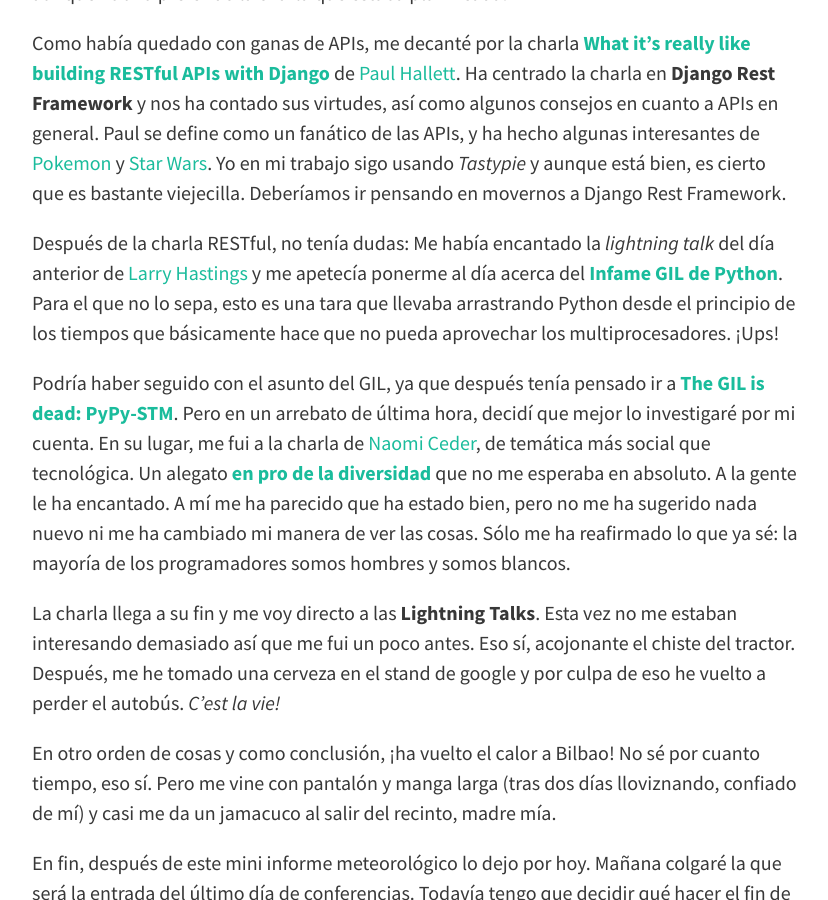
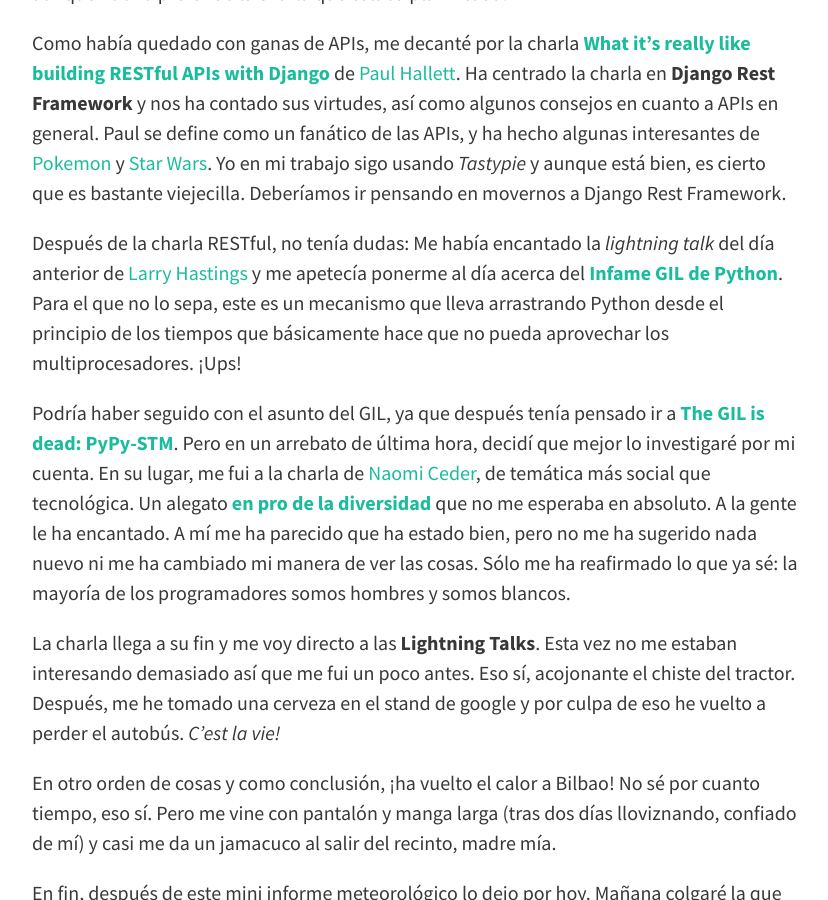
Before and after one commit to MiguelSR/MiguelSR.github.io, a Jekyll site: the page built from _posts/2015-07-24-europython-jueves.markdown, in a window 1280 px wide and 900 px high, scrolled down 1639 px. Shown: the whole window, without its empty margins (224-1052 px from the left). Built offline with Jekyll 4.4.1, drawn with Linux system fonts in a browser that asks for light colours; nearby versions of some CDN libraries; comment, search, counter and statistics services are not loaded.

Commit message:
Fixed word

```diff
--- a/_posts/2015-07-24-europython-jueves.markdown
+++ b/_posts/2015-07-24-europython-jueves.markdown
@@ -26,7 +26,7 @@ Desgraciadamente, la otra charla de APIs REST para aplicaciones JS (que, por cie
 
 Como había quedado con ganas de APIs, me decanté por la charla **[What it's really like building RESTful APIs with Django][restful]** de [Paul Hallett][phallet]. Ha centrado la charla en **Django Rest Framework** y nos ha contado sus virtudes, así como algunos consejos en cuanto a APIs en general. Paul se define como un fanático de las APIs, y ha hecho algunas interesantes de [Pokemon][pokeapi] y [Star Wars][swapi]. Yo en mi trabajo sigo usando *Tastypie* y aunque está bien, es cierto que es bastante viejecilla. Deberíamos ir pensando en movernos a Django Rest Framework.
 
-Después de la charla RESTful, no tenía dudas: Me había encantado la *lightning talk* del día anterior de [Larry Hastings][larry] y me apetecía ponerme al día acerca del **[Infame GIL de Python][gil]**. Para el que no lo sepa, esto es una tara que llevaba arrastrando Python desde el principio de los tiempos que básicamente hace que no pueda aprovechar los multiprocesadores. ¡Ups!
+Después de la charla RESTful, no tenía dudas: Me había encantado la *lightning talk* del día anterior de [Larry Hastings][larry] y me apetecía ponerme al día acerca del **[Infame GIL de Python][gil]**. Para el que no lo sepa, este es un mecanismo que lleva arrastrando Python desde el principio de los tiempos que básicamente hace que no pueda aprovechar los multiprocesadores. ¡Ups!
 
 Podría haber seguido con el asunto del GIL, ya que después tenía pensado ir a **[The GIL is dead: PyPy-STM][gildead]**. Pero en un arrebato de última hora, decidí que mejor lo investigaré por mi cuenta. En su lugar, me fui a la charla de [Naomi Ceder][naomi], de temática más social que tecnológica. Un alegato **[en pro de la diversidad][antipatterns]** que no me esperaba en absoluto. A la gente le ha encantado. A mí me ha parecido que ha estado bien, pero no me ha sugerido nada nuevo ni me ha cambiado mi manera de ver las cosas. Sólo me ha reafirmado lo que ya sé: la mayoría de los programadores somos hombres y somos blancos.
 
```
